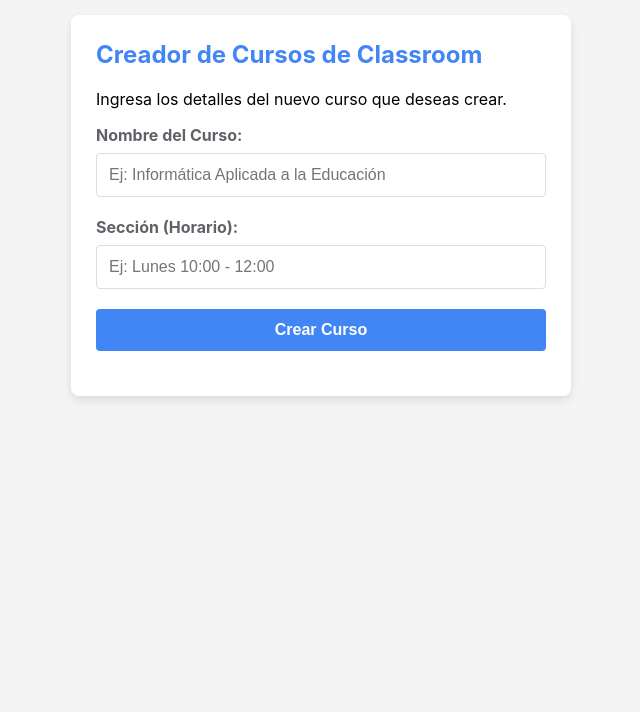
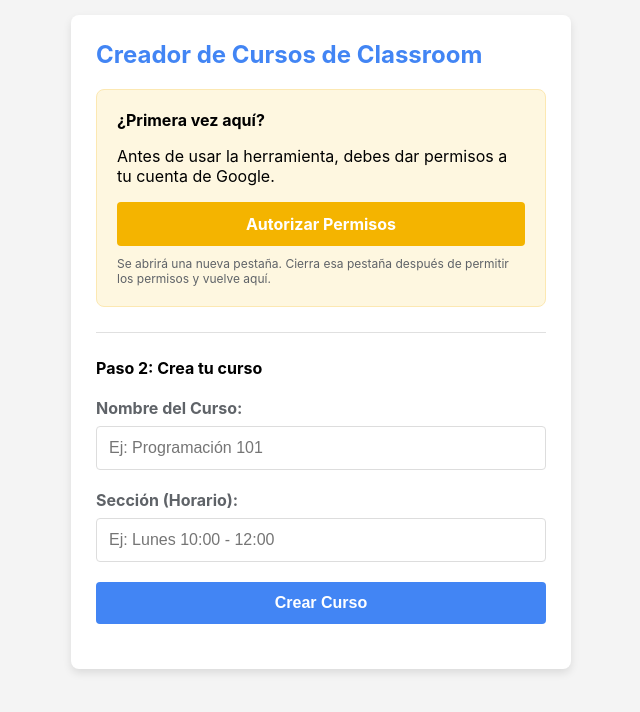
Before and after one commit to PaulAmen/creador-aulas, a plain HTML site: page index.html in a window 1280 px wide. Shown: the whole page, without its empty margins (319-959 px from the left). Drawn offline with Linux system fonts and the light colour scheme.

Commit message:
Update styles and content for authorization section
Added new styles for authorization button and section.

```diff
--- a/index.html
+++ b/index.html
@@ -2,7 +2,7 @@
 <html>
   <head>
     <base target="_top">
-    <meta name="viewport" content="width=device-width, initial-scale=1.0">
+    <meta name="viewport" content="width=device-width, initial-scale-1.0">
     <title>Creador de Aulas</title>
     <style>
       body {
@@ -33,20 +33,75 @@
       button:disabled { background-color: #9e9e9e; cursor: not-allowed; }
       #status {
         margin-top: 20px; font-weight: bold; font-size: 16px;
-        word-wrap: break-word; /* Para que los errores largos no rompan el layout */
+        word-wrap: break-word;
       }
       .success { color: green; }
       .error { color: red; }
       .loading { color: #5f6368; }
+
+      /* --- NUEVOS ESTILOS PARA EL BOTÓN DE AUTORIZAR --- */
+      .auth-section {
+        background-color: #fef7e0; /* Un amarillo pálido */
+        border: 1px solid #fce8b2;
+        border-radius: 8px;
+        padding: 20px;
+        margin-bottom: 25px;
+      }
+      .auth-button {
+        display: block; /* Ocupa todo el ancho */
+        background-color: #f4b400; /* Amarillo/Naranja de Google */
+        color: white;
+        padding: 12px;
+        font-size: 16px;
+        font-weight: bold;
+        text-decoration: none;
+        border-radius: 4px;
+        cursor: pointer;
+        transition: background-color 0.2s;
+        text-align: center;
+        box-sizing: border-box;
+      }
+      .auth-button:hover {
+        background-color: #db9d00;
+      }
+      .small-text {
+        font-size: 12px;
+        color: #5f6368;
+        margin-top: 10px;
+        margin-bottom: 0;
+      }
+      hr {
+        border: none;
+        border-top: 1px solid #e0e0e0;
+        margin: 25px 0;
+      }
+      /* --- FIN DE NUEVOS ESTILOS --- */
     </style>
   </head>
   <body>
     <div class="container">
       <h2>Creador de Cursos de Classroom</h2>
-      <p>Ingresa los detalles del nuevo curso que deseas crear.</p>
+
+      <div class="auth-section">
+        <p style="margin-top:0; font-weight:bold;">¿Primera vez aquí?</p>
+        <p>Antes de usar la herramienta, debes dar permisos a tu cuenta de Google.</p>
+
+        <a href="https://script.google.com/macros/s/AKfycbwy0x19DeVxRQDoUGczRO4Zc6jFREMw-drJgRsTsRu6dDzsVqX1OgkPI4RTD7-E8pdtNA/exec"
+           target="_blank"
+           rel="noopener noreferrer"
+           class="auth-button">
+          Autorizar Permisos
+        </a>
+
+        <p class="small-text">Se abrirá una nueva pestaña. Cierra esa pestaña después de permitir los permisos y vuelve aquí.</p>
+      </div>
+      <hr>
+
+      <p style="font-weight:bold; margin-bottom: 20px;">Paso 2: Crea tu curso</p>
+
       <div>
         <label for="name">Nombre del Curso:</label>
-        <input type="text" id="name" placeholder="Ej: Informática Aplicada a la Educación">
+        <input type="text" id="name" placeholder="Ej: Programación 101">
       </div>
       <div>
         <label for="section">Sección (Horario):</label>
@@ -57,9 +112,10 @@
     </div>
 
     <script>
-      // !!! PASO FINAL MUY IMPORTANTE !!!
-      // Debes pegar aquí la URL de tu *NUEVA IMPLEMENTACIÓN* de Apps Script
+      // Asegúrate de que esta URL sea la de tu implementación MÁS RECIENTE
       const WEB_APP_URL = "https://script.google.com/macros/s/AKfycbwy0x19DeVxRQDoUGczRO4Zc6jFREMw-drJgRsTsRu6dDzsVqX1OgkPI4RTD7-E8pdtNA/exec";
+
+      // (El resto de tu script 'fetch' va aquí, no necesita cambios)
 
       const button = document.getElementById('createButton');
       const statusDiv = document.getElementById('status');
@@ -69,9 +125,9 @@
       button.addEventListener('click', handleCreateClick);
 
       async function handleCreateClick() {
-        if (WEB_APP_URL === "¡PEGA_TU_NUEVA_URL_DE_APPS_SCRIPT_AQUÍ!") {
+        if (WEB_APP_URL.includes("¡PEGA_TU_NUEVA_URL")) {
           statusDiv.className = "error";
-          statusDiv.innerHTML = "Error: Debes configurar la URL de la API en el archivo index.html";
+          statusDiv.innerHTML = "Error: El desarrollador no ha configurado la URL de la API.";
           return;
         }
 
@@ -87,16 +143,17 @@
         try {
           const response = await fetch(WEB_APP_URL, {
             method: 'POST',
-            mode: 'cors', // Habilitar CORS
+            mode: 'cors',
             headers: {
-              'Content-Type': 'text/plain;charset=utf-8', // Usar text/plain es a veces más simple para Apps Script
+              'Content-Type': 'text/plain;charset=utf-8',
             },
             redirect: 'manual',
-            body: JSON.stringify(courseData) // Convertir datos a JSON string
+            body: JSON.stringify(courseData)
           });
 
           if (response.type === 'opaque' || response.type === 'opaqueredirect') {
-             throw new Error("No estás autenticado. Por favor, asegúrate de estar logueado en tu cuenta de Google (Classroom) en este navegador y vuelve a cargar la página.");
+             // Este error ahora es más claro para el usuario
+             throw new Error("No estás autenticado. Por favor, usa el botón 'Autorizar Permisos' de arriba y vuelve a intentarlo.");
           }
 
           const result = await response.json();
@@ -112,7 +169,6 @@
 
         } catch (error) {
           statusDiv.className = "error";
-          // Limpiamos el mensaje de error para que sea más amigable
           let friendlyError = error.message.includes("Failed to fetch") ? "Error de red. Revisa la consola (F12) para detalles de CORS." : error.message;
           if (error.message.includes("text/plain")) {
              friendlyError = "Error de API. Revisa la URL de tu Apps Script.";
```
